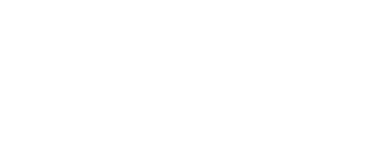
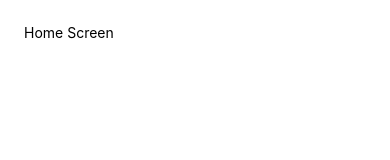
Before and after one commit to kishoreckd/net_ninja_react, a React Native app: screen / in a window 390 px wide. Shown: the top 160 px of the page. Built offline with nearby package versions, Linux system fonts and the light colour scheme.

Commit message:
reviews added

```diff
--- a/App.js
+++ b/App.js
@@ -1,6 +1,7 @@
 import { StatusBar } from 'expo-status-bar';
 import { useState } from 'react';
-import { Button, StyleSheet, Text, TextInput, View , ScrollView,FlatList , TouchableOpacity, Alert} from 'react-native';
+import { Button, StyleSheet, Text, TextInput, View , } from 'react-native';
+import Home from './screens/home';
 
 
 export default function App() {
@@ -8,15 +9,7 @@
 
 
   return (
-    <View style={styles.container}>
-      {/**Header */}
-      <View style ={styles.content}>
-      {/**To form */}
-
-
-      </View>
-
-    </View>
+   <Home/>
   );
 }
 
--- a/screens/home.js
+++ b/screens/home.js
@@ -0,0 +1,19 @@
+import { StatusBar } from 'expo-status-bar';
+import { useState } from 'react';
+import {  StyleSheet, Text, View , } from 'react-native';
+
+
+export default function Home() {
+    return (
+        <View style ={styles.container}>
+            <Text>Home Screen </Text>
+        </View>
+    )
+}
+
+
+const styles =StyleSheet.create({
+    container:{
+        padding:24,
+    }
+})
```
Also changed, not shown: screens/about.js (+19 -0 lines), screens/reviewDetails..js (+19 -0 lines).
